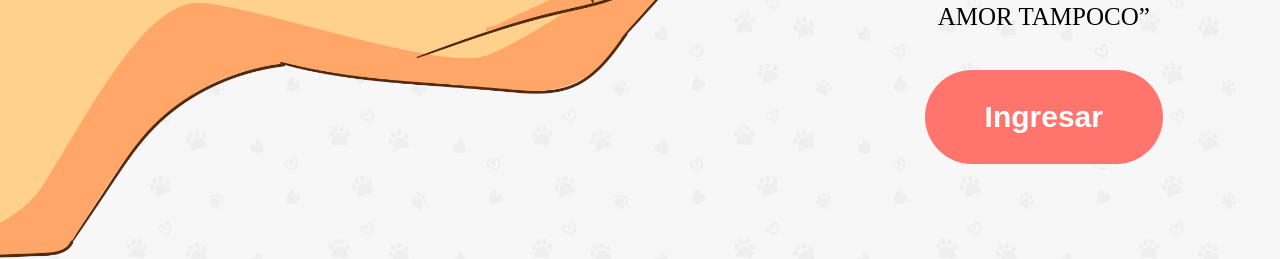
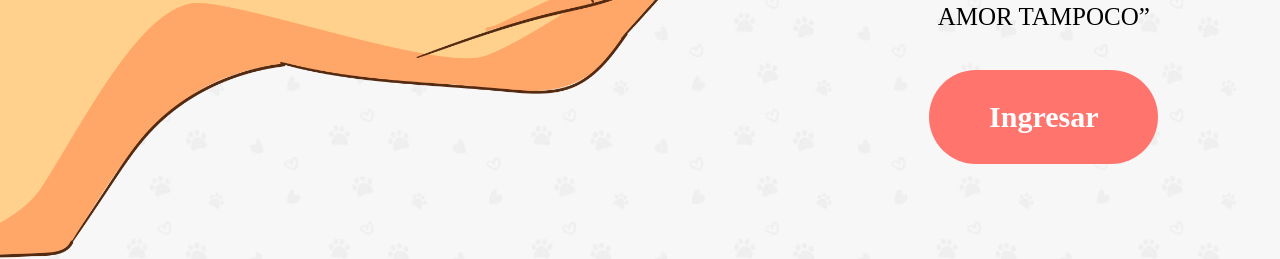
Before and after one commit to janethpeves/dog-project, a React (Vite) app: page / in a window 1280 px wide. Shown: the part 513-772 px from the top of the page. Built offline with nearby package versions, Linux system fonts and the light colour scheme.

Commit message:
Refactoring del botón de la landing page

```diff
--- a/src/pages/LandingPage.jsx
+++ b/src/pages/LandingPage.jsx
@@ -19,7 +19,7 @@ export const LandingPage = () => {
           <br></br>
           “UN AMIGO NO SE COMPRA, NI EL AMOR TAMPOCO”
           </p>
-          <button className={style.information__button}><Link to='/home'>Ingresar</Link></button>
+          <Link className={style.information__button} to='/home'>Ingresar</Link>
         </div>
       </div>
 
```
